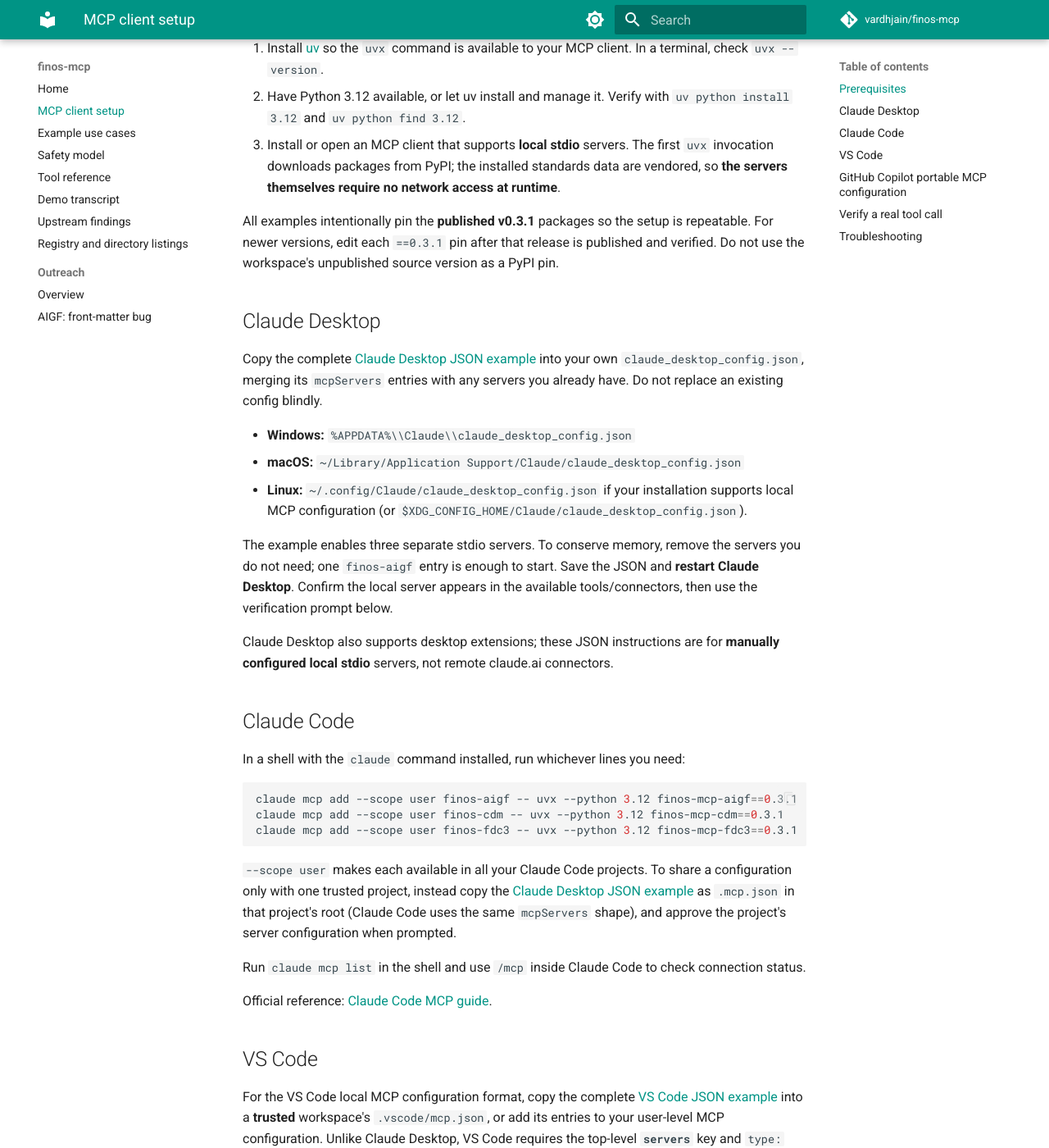
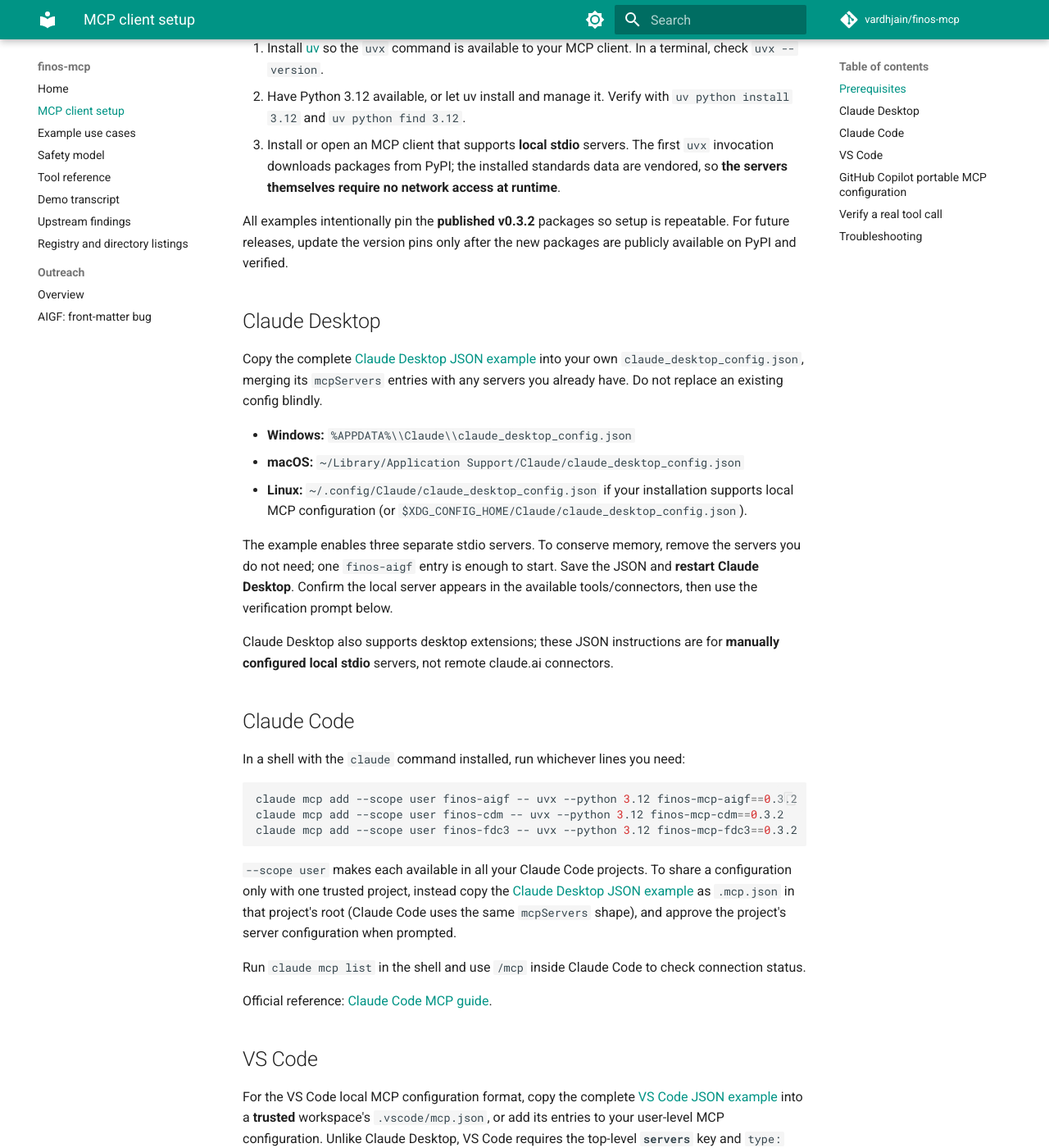
Before and after one commit to vardhjain/finos-mcp, an MkDocs documentation site: the page built from docs/getting-started.md, in a window 1280 px wide and 1400 px high, scrolled down 343 px. Shown: the whole window at 82% size. Built offline with MkDocs 1.6.1 and Material for MkDocs 9.7.7, drawn with Linux system fonts in a browser that asks for light colours; comment, search, counter and statistics services are not loaded; some of the changed text lies outside the part shown.

Commit message:
docs: use released v0.3.2 in MCP client setup instructions

````diff
--- a/docs/getting-started.md
+++ b/docs/getting-started.md
@@ -16,9 +16,9 @@
    invocation downloads packages from PyPI; the installed standards data are vendored,
    so **the servers themselves require no network access at runtime**.
 
-All examples intentionally pin the **published v0.3.1** packages so the setup is
-repeatable. For newer versions, edit each `==0.3.1` pin after that release is published
-and verified. Do not use the workspace's unpublished source version as a PyPI pin.
+All examples intentionally pin the **published v0.3.2** packages so setup is
+repeatable. For future releases, update the version pins only after the new
+packages are publicly available on PyPI and verified.
 
 ## Claude Desktop
 
@@ -44,9 +44,9 @@
 In a shell with the `claude` command installed, run whichever lines you need:
 
 ```bash
-claude mcp add --scope user finos-aigf -- uvx --python 3.12 finos-mcp-aigf==0.3.1
-claude mcp add --scope user finos-cdm -- uvx --python 3.12 finos-mcp-cdm==0.3.1
-claude mcp add --scope user finos-fdc3 -- uvx --python 3.12 finos-mcp-fdc3==0.3.1
+claude mcp add --scope user finos-aigf -- uvx --python 3.12 finos-mcp-aigf==0.3.2
+claude mcp add --scope user finos-cdm -- uvx --python 3.12 finos-mcp-cdm==0.3.2
+claude mcp add --scope user finos-fdc3 -- uvx --python 3.12 finos-mcp-fdc3==0.3.2
 ```
 
 `--scope user` makes each available in all your Claude Code projects. To share a
@@ -109,7 +109,7 @@
 |---|---|
 | `uvx` not found | Run `uvx --version` in a normal terminal. Restart the desktop client after installing uv, or use the **full absolute path to uvx** in the `command` field (especially for GUI apps on macOS/Windows). |
 | Python 3.12 not available | Run `uv python install 3.12`, then retry. The first setup needs network access to download Python and packages. |
-| A server will not start | Test `uvx --python 3.12 'finos-mcp-aigf==0.3.1' --help` in a terminal; for the other servers, replace the package name. `--help` should exit without starting a persistent MCP session. |
+| A server will not start | Test `uvx --python 3.12 'finos-mcp-aigf==0.3.2' --help` in a terminal; for the other servers, replace the package name. `--help` should exit without starting a persistent MCP session. |
 | The server starts but no tool appears | Verify the client supports **stdio**, that the correct JSON wrapper was used, restart/reload the server, and inspect the client MCP server logs. |
 | The configuration is rejected | Check JSON syntax and ensure you merged, not duplicated, the top-level `mcpServers` or `servers` key. |
 | Startup is slow or uses too much RAM | Start only one of the three servers. CDM contains large, vendored standard definitions. |
````
